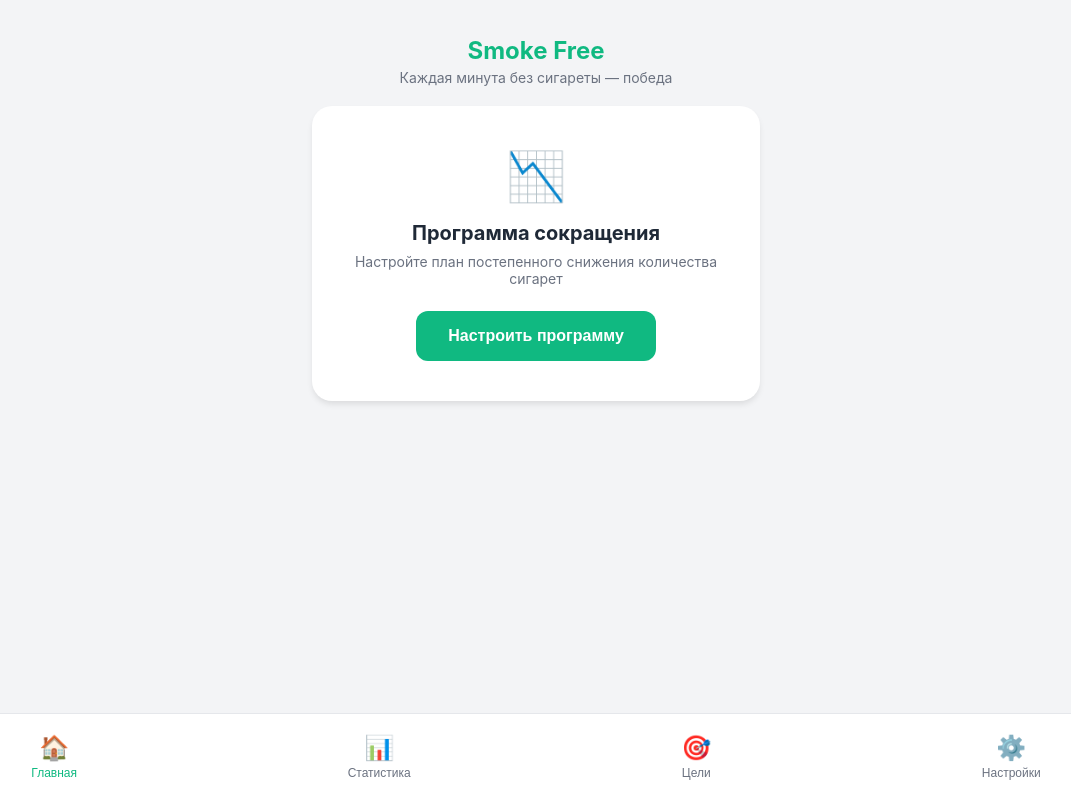
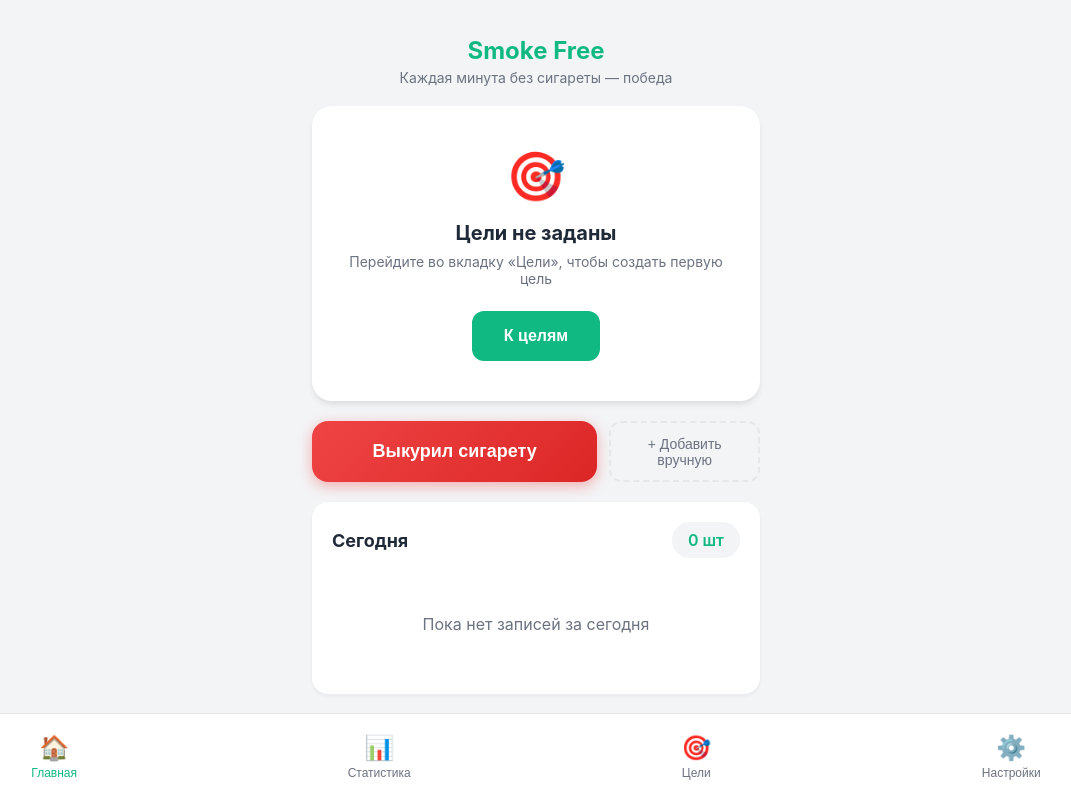
Before and after one commit to kovalevroman7/smoke-free, a React (Vite) app: page / in a window 1280 px wide. Shown: the whole page, without its empty margins (104-1175 px from the left). Built offline with nearby package versions, Linux system fonts and the light colour scheme.

Commit message:
Удалить карточку настройки программы и модалку "Настройка программы"
Co-Authored-By: Claude Sonnet 4.6 <noreply@anthropic.com>

```diff
--- a/src/App.jsx
+++ b/src/App.jsx
@@ -8,7 +8,6 @@ const defaultData = {
   cigarettes: [],
   packPrice: 0,
   cigarettesPerPack: 20,
-  reductionConfig: null,
   goals: [],
   dayStartHour: 0
 }
@@ -24,10 +23,7 @@ function loadData() {
   try {
     const raw = localStorage.getItem(STORAGE_KEY)
     const parsed = raw ? { ...defaultData, ...JSON.parse(raw) } : defaultData
-    if ((!parsed.goals || parsed.goals.length === 0) && parsed.reductionConfig?.goals?.length) {
-      parsed.goals = parsed.reductionConfig.goals
-    }
-    setDayStartHour(parsed.dayStartHour)
+setDayStartHour(parsed.dayStartHour)
     return parsed
   } catch {
     setDayStartHour(defaultData.dayStartHour)
@@ -360,9 +356,6 @@ const [activeTab, setActiveTab] = useState('home')
   const [settingsDayStartHour, setSettingsDayStartHour] = useState((data.dayStartHour ?? 0).toString())
   const [openSwipeIndex, setOpenSwipeIndex] = useState(null)
 
-  // Состояния для режима сокращения
-  const [showReductionSetupModal, setShowReductionSetupModal] = useState(false)
-
   // Состояния для целей
   const [showGoalModal, setShowGoalModal] = useState(false)
   const [editingGoalId, setEditingGoalId] = useState(null)
@@ -517,13 +510,6 @@ const [activeTab, setActiveTab] = useState('home')
     }))
   }, [settingsPackPrice, settingsCigarettesPerPack, settingsDayStartHour])
 
-  const saveReductionConfig = useCallback(() => {
-    setData(prev => ({
-      ...prev,
-      reductionConfig: { type: 'goals', startDate: Date.now(), isConfigured: true }
-    }))
-    setShowReductionSetupModal(false)
-  }, [])
 
 const openCreateGoal = useCallback(() => {
     setEditingGoalId(null)
@@ -671,20 +657,7 @@ const periodDays = (() => {
 
       {activeTab === 'home' && (
         <>
-          {!data.reductionConfig?.isConfigured ? (
-                <div className="reduction-setup-card">
-                  <div className="setup-icon">📉</div>
-                  <h2>Программа сокращения</h2>
-                  <p>Настройте план постепенного снижения количества сигарет</p>
-                  <button
-                    className="setup-btn"
-                    onClick={() => setShowReductionSetupModal(true)}
-                  >
-                    Настроить программу
-                  </button>
-                </div>
-              ) : (
-                <>
+          <>
                   {/* Карточка активных целей */}
                   {(() => {
                     const goals = data.goals || []
@@ -768,8 +741,7 @@ const periodDays = (() => {
                       )}
                     </div>
                   </div>
-                </>
-              )}
+          </>
         </>
       )}
 
@@ -1236,32 +1208,7 @@ const periodDays = (() => {
         </div>
       )}
 
-      {/* Модалка настройки программы сокращения */}
-      {showReductionSetupModal && (
-        <div className="modal-overlay" onClick={() => setShowReductionSetupModal(false)}>
-          <div className="modal modal-large" onClick={e => e.stopPropagation()}>
-            <h3>Настройка программы</h3>
-
-            <p className="type-hint" style={{ marginBottom: 16 }}>
-              После запуска программы перейдите во вкладку «Цели», чтобы добавить первую цель.
-            </p>
-
-            <div className="modal-buttons">
-              <button
-                className="modal-btn cancel"
-                onClick={() => setShowReductionSetupModal(false)}
-              >
-                Отмена
-              </button>
-              <button className="modal-btn save" onClick={saveReductionConfig}>
-                Начать
-              </button>
-            </div>
-          </div>
-        </div>
-      )}
-
-      {activeTab === 'settings' && (
+{activeTab === 'settings' && (
         <div className="stats-card">
           <h2 style={{ marginBottom: 20 }}>Настройки</h2>
 
```
